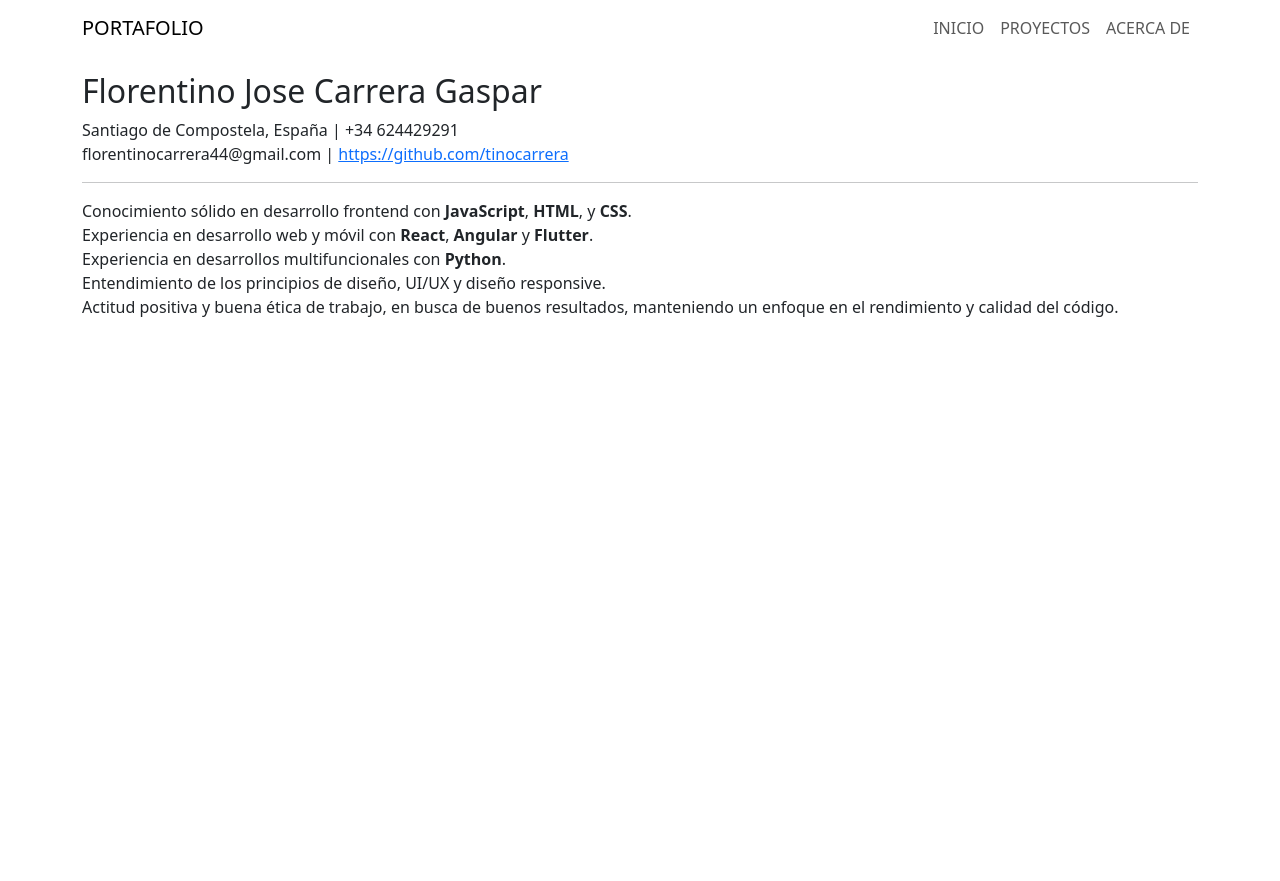
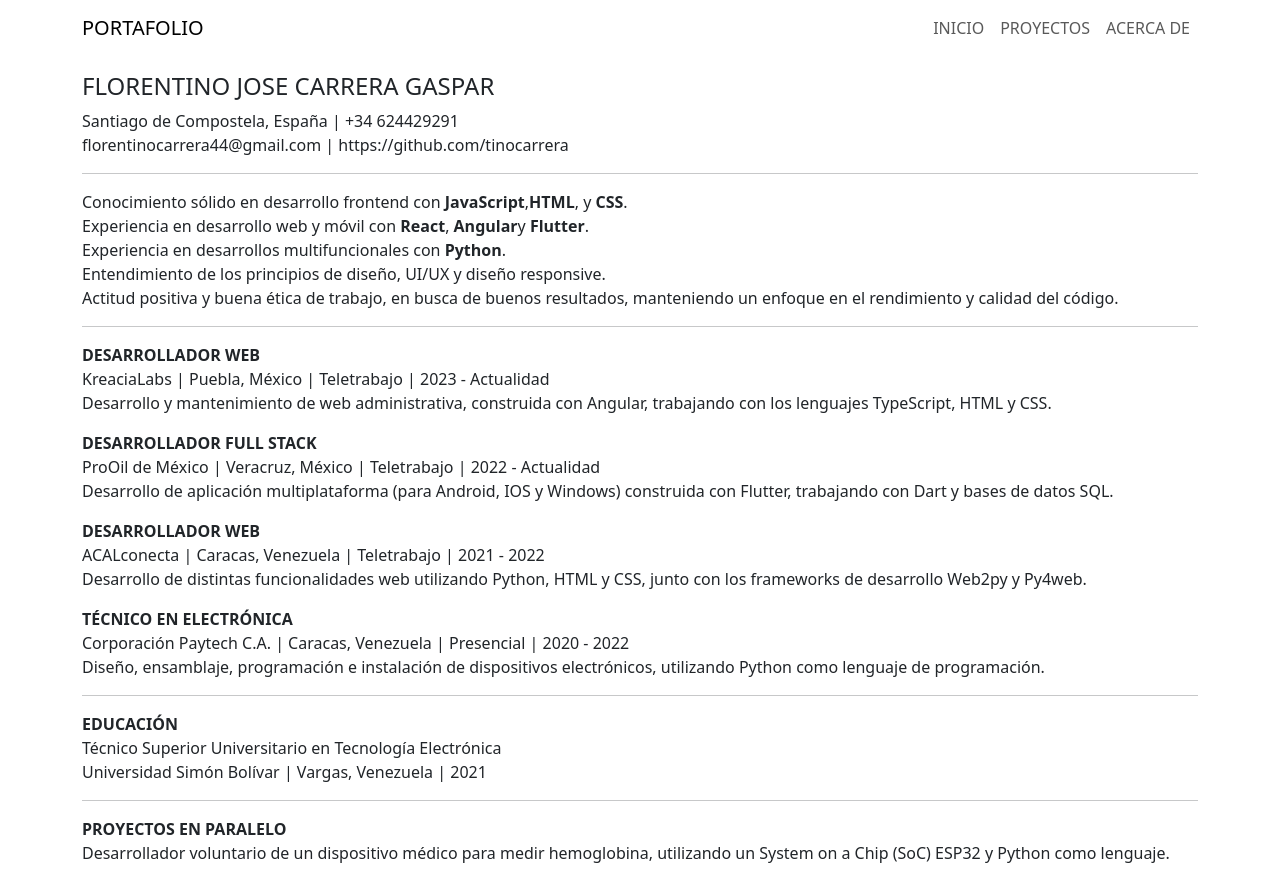
Before and after one commit to DARKATOV/portfolio-nextjs-ts, a Next.js app: page /about in a window 1280 px wide. Before the commit the page ends 800 px from the top, so only its background shows below. Built offline with nearby package versions, Linux system fonts and the light colour scheme.

Commit message:
Terminando contenido de pantalla de Acerca de.

```diff
--- a/pages/_app.tsx
+++ b/pages/_app.tsx
@@ -1,3 +1,4 @@
+import '@/styles/globals.css'
 import type { AppProps } from 'next/app'
 import Navbar from '@/components/Navbar'
 import Head from 'next/head'
--- a/pages/about.tsx
+++ b/pages/about.tsx
@@ -3,22 +3,31 @@ import styles from '@/styles.module.css'
 export default function About() {
   return (
     <main className={`container ${styles.containerCustom}`}>
-      <h2>Florentino Jose Carrera Gaspar</h2>
+      <h4>FLORENTINO JOSE CARRERA GASPAR</h4>
 
       <p className={styles.paragraph}>
         Santiago de Compostela, España | +34 624429291
       </p>
       <p className={styles.paragraph}>
-        florentinocarrera44@gmail.com | <a href="https://github.com/tinocarrera">https://github.com/tinocarrera</a>
+        florentinocarrera44@gmail.com
+        | <a
+            href="https://github.com/tinocarrera"
+            target="_blank"
+            rel="noopener noreferrer"
+          >
+            https://github.com/tinocarrera
+          </a>
       </p>
 
       <hr />
 
       <p className={styles.paragraph}>
-        Conocimiento sólido en desarrollo frontend con <b>JavaScript</b>, <b>HTML</b>, y <b>CSS</b>.
+        Conocimiento sólido en desarrollo frontend con <b>JavaScript</b>,
+        <b>HTML</b>, y <b>CSS</b>.
       </p>
       <p className={styles.paragraph}>
-        Experiencia en desarrollo web y móvil con <b>React</b>, <b>Angular</b> y <b>Flutter</b>.
+        Experiencia en desarrollo web y móvil con <b>React</b>, <b>Angular</b>
+        y <b>Flutter</b>.
       </p>
       <p className={styles.paragraph}>
         Experiencia en desarrollos multifuncionales con <b>Python</b>.
@@ -27,7 +36,63 @@ export default function About() {
         Entendimiento de los principios de diseño, UI/UX y diseño responsive.
       </p>
       <p className={styles.paragraph}>
-        Actitud positiva y buena ética de trabajo, en busca de buenos resultados, manteniendo un enfoque en el rendimiento y calidad del código.
+        Actitud positiva y buena ética de trabajo, en busca de buenos resultados,
+        manteniendo un enfoque en el rendimiento y calidad del código.
+      </p>
+
+      <hr />
+
+      <b>DESARROLLADOR WEB</b>
+      <p className={styles.paragraph}>
+        KreaciaLabs | Puebla, México | Teletrabajo | 2023 - Actualidad
+      </p>
+      <p>
+        Desarrollo y mantenimiento de web administrativa, construida con
+        Angular, trabajando con los lenguajes TypeScript, HTML y CSS.
+      </p>
+
+      <b>DESARROLLADOR FULL STACK</b>
+      <p className={styles.paragraph}>
+        ProOil de México | Veracruz, México | Teletrabajo | 2022 - Actualidad
+      </p>
+      <p>
+        Desarrollo de aplicación multiplataforma (para Android, IOS y Windows)
+        construida con Flutter, trabajando con Dart y bases de datos SQL.
+      </p>
+
+      <b>DESARROLLADOR WEB</b>
+      <p className={styles.paragraph}>
+        ACALconecta | Caracas, Venezuela | Teletrabajo | 2021 - 2022
+      </p>
+      <p>
+        Desarrollo de distintas funcionalidades web utilizando Python, HTML y
+        CSS, junto con los frameworks de desarrollo Web2py y Py4web.
+      </p>
+
+      <b>TÉCNICO EN ELECTRÓNICA</b>
+      <p className={styles.paragraph}>
+        Corporación Paytech C.A. | Caracas, Venezuela | Presencial | 2020 - 2022
+      </p>
+      <p className={styles.paragraph}>
+        Diseño, ensamblaje, programación e instalación de dispositivos
+        electrónicos, utilizando Python como lenguaje de programación.
+      </p>
+
+      <hr />
+
+      <b>EDUCACIÓN</b>
+      <p className={styles.paragraph}>
+        Técnico Superior Universitario en Tecnología Electrónica
+      </p>
+      <p className={styles.paragraph}>
+        Universidad Simón Bolívar | Vargas, Venezuela | 2021
+      </p>
+
+      <hr />
+
+      <b>PROYECTOS EN PARALELO</b>
+      <p>
+        Desarrollador voluntario de un dispositivo médico para medir hemoglobina, utilizando un System on a Chip (SoC) ESP32 y Python como lenguaje.
       </p>
     </main>
   )
--- /dev/null
+++ b/styles/globals.css
@@ -0,0 +1,4 @@
+a {
+  color: inherit;
+  text-decoration: none;
+}
```
